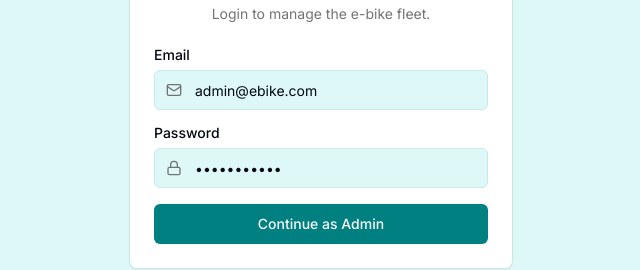
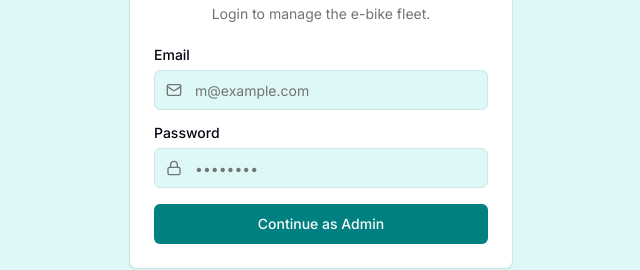
Before and after one commit to rubyones/eco-cycle-rentals, a Next.js app: page /login in a window 1280 px wide. Shown: the part 326-596 px from the top of the page, without its empty margins (319-959 px from the left). Built offline with nearby package versions, Linux system fonts and the light colour scheme; no server answers.

Commit message:
remove this admin@ebike.com admin@ebike.com

```diff
--- a/src/app/login/page.tsx
+++ b/src/app/login/page.tsx
@@ -22,8 +22,8 @@ function AdminLoginPageContent() {
   const auth = useAuth();
   const { user, isUserLoading } = useUser();
   const [isSigningIn, setIsSigningIn] = useState(false);
-  const [email, setEmail] = useState('admin@ebike.com');
-  const [password, setPassword] = useState('password123');
+  const [email, setEmail] = useState('');
+  const [password, setPassword] = useState('');
 
   useEffect(() => {
     // If user object exists and is no longer loading, redirect to dashboard
--- a/src/components/dashboard-header.tsx
+++ b/src/components/dashboard-header.tsx
@@ -87,7 +87,7 @@ export function DashboardHeader() {
           <DropdownMenuLabel className="font-normal">
             <div className="flex flex-col space-y-1">
               <p className="text-sm font-medium leading-none">Admin</p>
-              <p className="text-xs leading-none text-muted-foreground">admin@ebike.com</p>
+              <p className="text-xs leading-none text-muted-foreground">Administrator</p>
             </div>
           </DropdownMenuLabel>
           <DropdownMenuSeparator />
```
